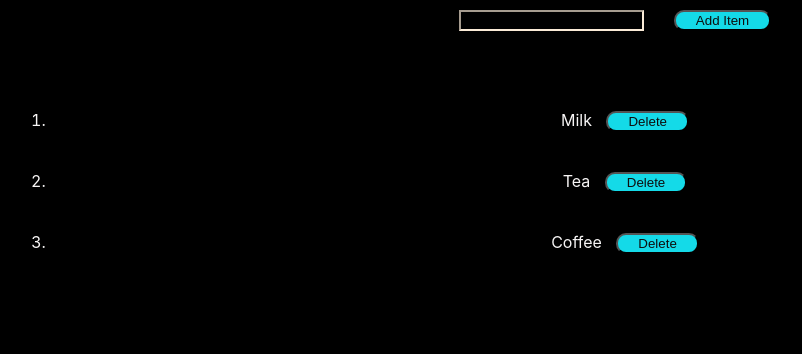
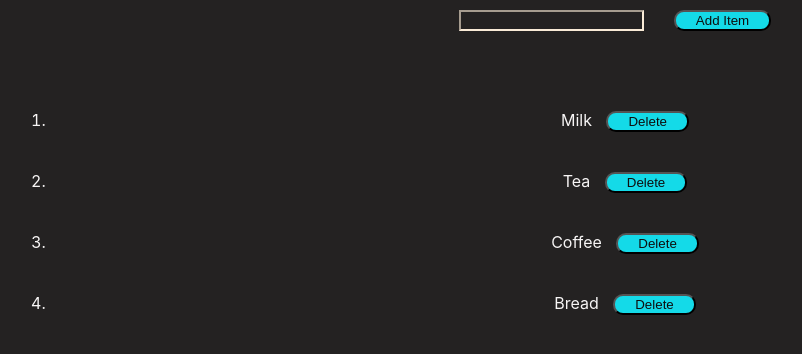
Before and after one commit to Keerthanabas/Todo-App, a React (Create React App) app: page / in a window 1280 px wide. Shown: the top 354 px of the page, without its empty margins (30-832 px from the left). Built offline with nearby package versions, Linux system fonts and the light colour scheme.

Commit message:
18.10.23 changes

```diff
--- a/src/Todo.css
+++ b/src/Todo.css
@@ -2,7 +2,7 @@
     text-align: center;
     color: rgb(247, 245, 245);
     box-decoration-break: slice;
-    background-color: black;
+    background-color: rgb(36, 34, 34);
 }
 ol{
     text-align: center;
--- a/src/Todo.js
+++ b/src/Todo.js
@@ -3,7 +3,7 @@ import "./Todo.css";
 
 
 const Todo = () => {
-  const [todo, setTodo] = useState(["Milk", "Tea", "Coffee"]);
+  const [todo, setTodo] = useState(["Milk", "Tea", "Coffee","Bread"]);
   const [Add, setAdd] = useState("");
   const onLogin = (e) => {
     e.preventDefault()
```
